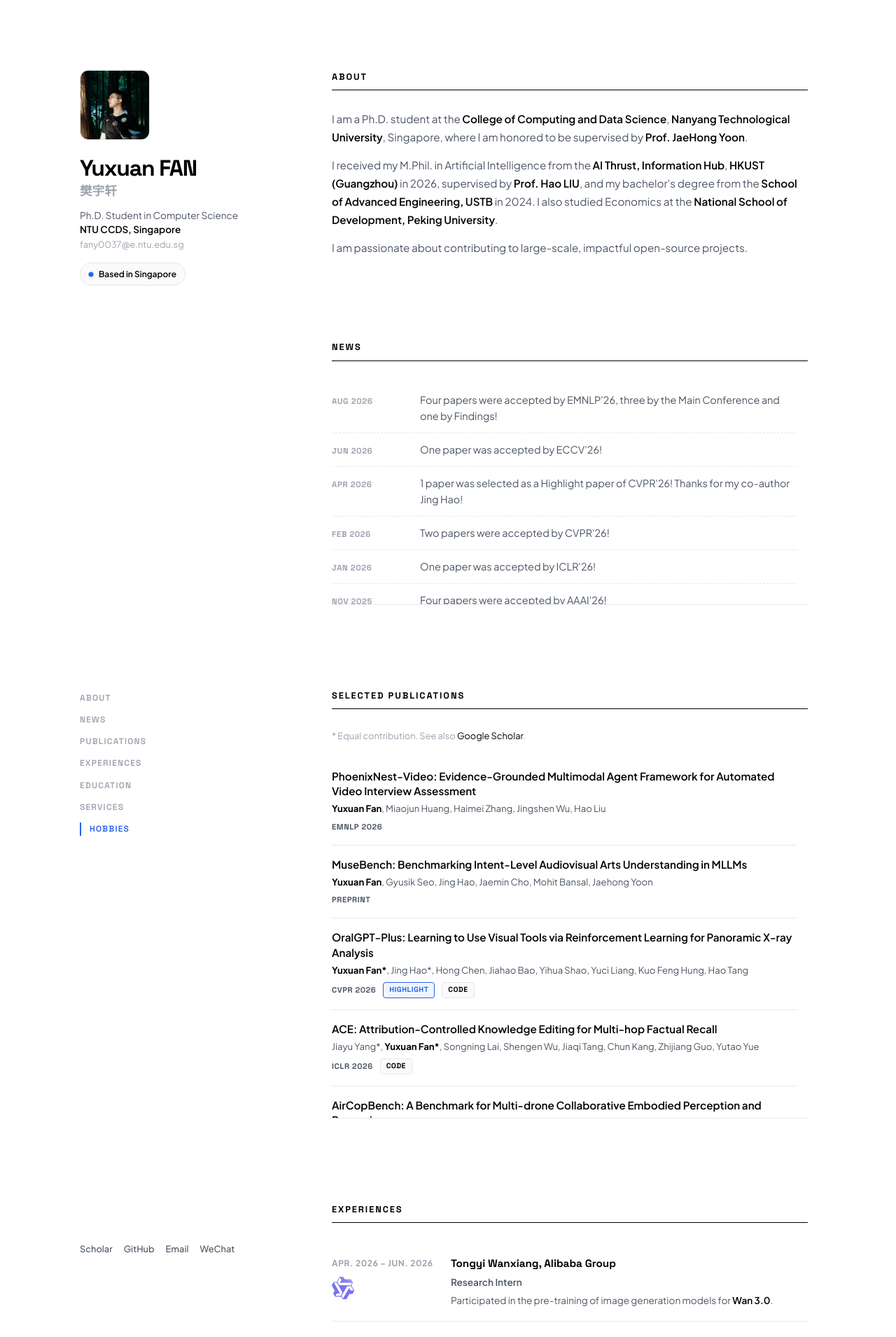
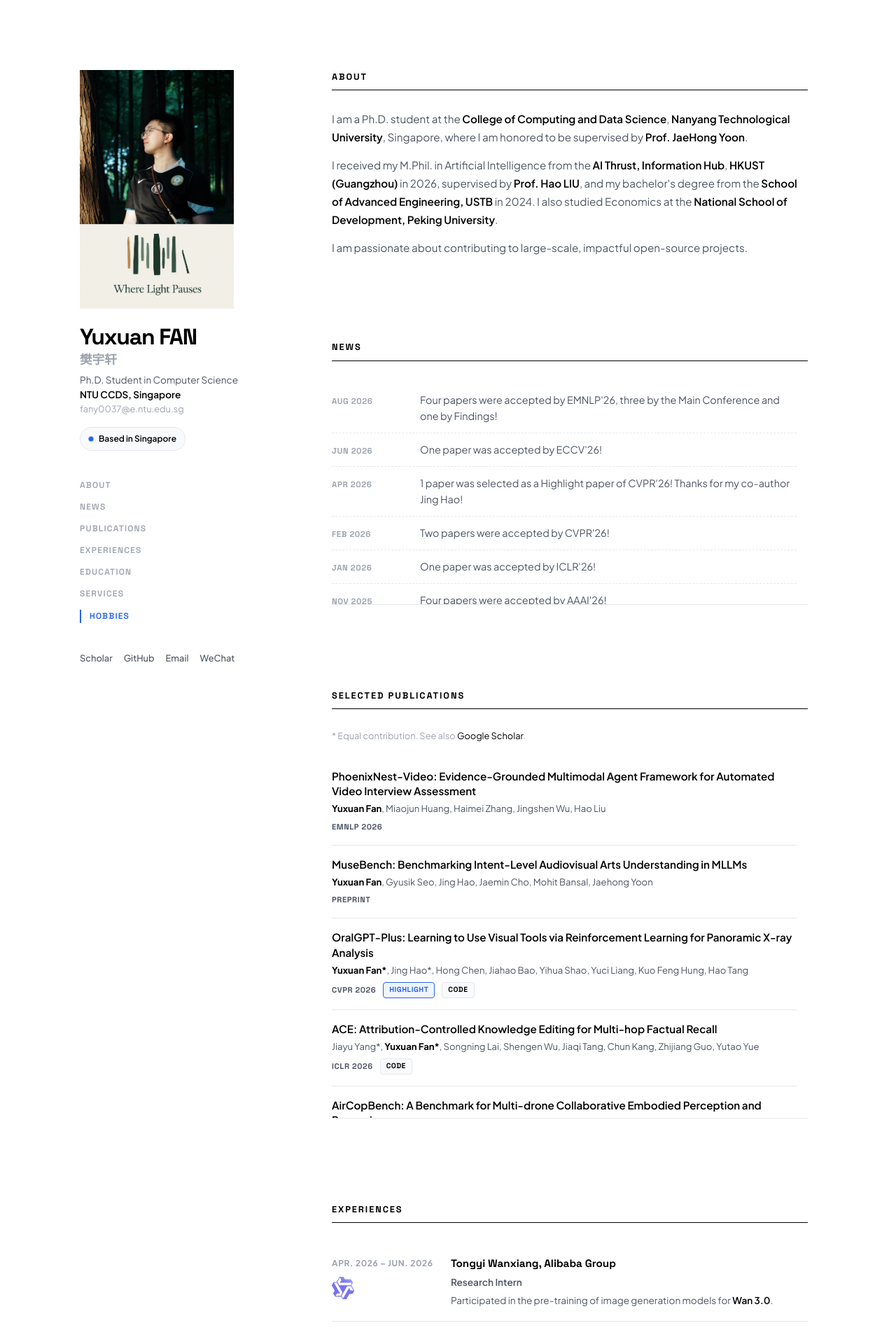
Before and after one commit to yuxuanfanOrion/yuxuanfanOrion.github.io, a Jekyll site: the page built from _pages/about.md, in a window 1280 px wide. Shown: the top 1910 px of the page at 70% size. Built offline with Jekyll 4.4.1, drawn with Linux system fonts in a browser that asks for light colours.

Commit message:
Add photo abstract editorial portrait to homepage

```diff
--- a/_layouts/home.html
+++ b/_layouts/home.html
@@ -24,7 +24,13 @@
 
   <aside class="sidebar">
     <div class="sidebar-top">
-      <img class="avatar" src="/images/yuxuan-chill.png" srcset="/images/yuxuan-chill.png 1x, /images/yuxuan-chill@2x.png 2x" alt="Yuxuan FAN">
+      <figure class="portrait-editorial" role="img" aria-label="Where Light Pauses: Yuxuan FAN looking toward a sunlit tree, above a forest-inspired abstract composition">
+        <img src="/images/yuxuan-chill.png" srcset="/images/yuxuan-chill.png 512w, /images/yuxuan-chill@2x.png 1024w" sizes="(max-width: 560px) 128px, 220px" alt="" width="512" height="512" fetchpriority="high">
+        <div class="portrait-memory" aria-hidden="true">
+          <img src="/images/yuxuan-editorial.webp" alt="" width="1010" height="1558">
+        </div>
+      </figure>
+      <div class="sidebar-identity">
         <h1>Yuxuan FAN<span class="name-cn">樊宇轩</span></h1>
         <div class="sidebar-meta">
           Ph.D. Student in Computer Science<br>
@@ -34,6 +40,7 @@
         <div class="status-badge">
           <span class="status-dot"></span>
           <span>Based in Singapore</span>
+        </div>
       </div>
     </div>
 
--- a/assets/css/home.css
+++ b/assets/css/home.css
@@ -93,9 +93,7 @@
 
 /* ── Sidebar ── */
 .sidebar {
-  position: sticky;
-  top: 100px;
-  height: calc(100vh - 200px);
+  align-self: start;
   display: flex;
   flex-direction: column;
   justify-content: space-between;
@@ -107,18 +105,43 @@
   align-items: flex-start;
 }
 
-.avatar {
-  width: 100px;
-  height: 100px;
-  border-radius: 12px;
-  object-fit: cover;
+.portrait-editorial {
+  display: block;
+  width: 220px;
+  max-width: 100%;
   margin-bottom: 24px;
-  border: 1px solid var(--border);
-  transition: var(--transition);
 }
 
-.avatar:hover {
-  transform: scale(1.03);
+.portrait-editorial img {
+  display: block;
+  width: 100%;
+  height: auto;
+}
+
+/* Show only the generated lower panel; the photograph above stays original.
+   The panel begins at y=1002 in the 1010 × 1558 generated asset. */
+.portrait-memory {
+  position: relative;
+  aspect-ratio: 1010 / 556;
+  overflow: hidden;
+  background: #f3f0e8;
+}
+
+.portrait-memory img {
+  position: absolute;
+  bottom: 0;
+  left: 0;
+}
+
+.sidebar-identity {
+  min-width: 0;
+}
+
+@media (min-width: 901px) and (min-height: 1100px) {
+  .sidebar {
+    position: sticky;
+    top: 60px;
+  }
 }
 
 .sidebar h1 {
@@ -587,6 +610,17 @@
     height: auto;
   }
 
+  .sidebar-top {
+    display: grid;
+    grid-template-columns: minmax(160px, 220px) minmax(0, 1fr);
+    align-items: center;
+    gap: 32px;
+  }
+
+  .portrait-editorial {
+    margin-bottom: 0;
+  }
+
   .vertical-nav {
     flex-direction: row;
     flex-wrap: wrap;
@@ -612,6 +646,19 @@
 }
 
 @media (max-width: 560px) {
+  .sidebar-top {
+    grid-template-columns: 128px minmax(0, 1fr);
+    gap: 20px;
+  }
+
+  .sidebar h1 {
+    font-size: 1.6rem;
+  }
+
+  .sidebar-email {
+    overflow-wrap: anywhere;
+  }
+
   .timeline-item,
   .news-item {
     grid-template-columns: 1fr;
```
Also changed, not shown: README.md (+5 -0 lines), images/yuxuan-editorial.webp (added). Lines whose indentation alone changed are shown as unchanged.
